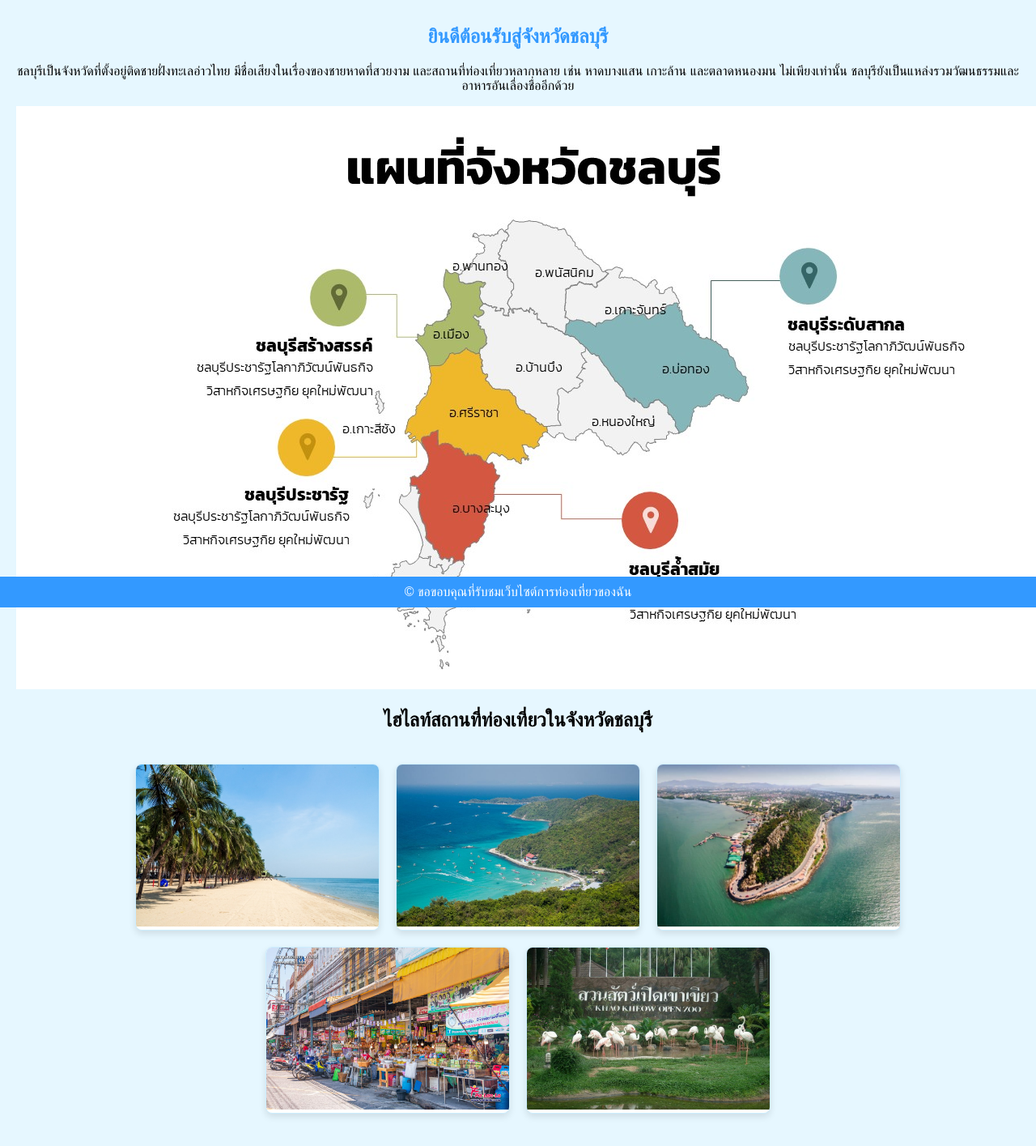
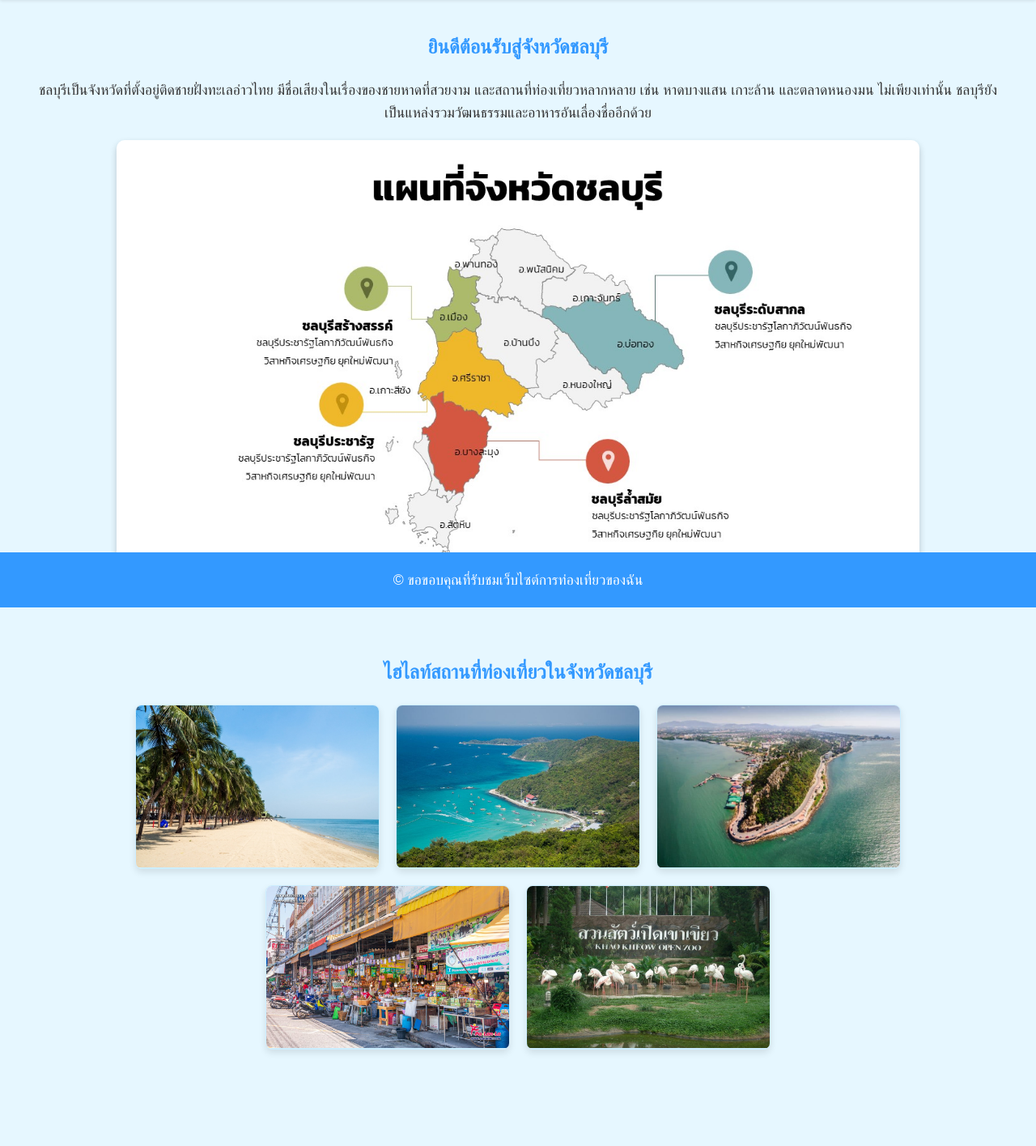
Before and after one commit to Boonyakid-Poompeng/Web-Travel-Chonburi, a plain HTML site: page index.html in a window 1280 px wide. Shown: the part 50-1465 px from the top of the page at 81% size. After the commit the page ends 1366 px from the top, so only its background shows below. Drawn offline with Linux system fonts and the light colour scheme.

Commit message:
แก้ไขสไตล์ index

```diff
--- a/css/index-styles.css
+++ b/css/index-styles.css
@@ -1,22 +1,31 @@
+/* สไตล์พื้นฐาน */
 body {
     font-family: 'Arial', sans-serif;
     margin: 0;
     padding: 0;
-    background-color: #e6f7ff; /* สีฟ้าอ่อนมาก */
+    background-color: #e6f7ff; /* สีฟ้าอ่อน */
+    color: #333; /* สีข้อความหลัก */
+    line-height: 1.6; /* ระยะห่างระหว่างบรรทัด */
 }
 
-h1 {
+h1, h2 {
     text-align: center;
-    color: #3399ff; /* สีฟ้าอ่อนสดใส */
-    margin-top: 20px;
+    color: #3399ff; /* สีฟ้าสดใส */
+    margin: 20px 0;
+}
+
+p {
+    margin: 10px 20px;
+    text-align: center;
+    font-size: 1.1em;
 }
 
 /* การตกแต่ง header */
 header {
-    background-color: #3399ff; /* สีฟ้าอ่อนสดใส */
+    background-color: #3399ff; /* สีฟ้าสดใส */
     color: white;
     padding: 10px 0;
-    box-shadow: 0 2px 4px rgba(0, 0, 0, 0.2);
+    box-shadow: 0 2px 4px rgba(0, 0, 0, 0.1);
 }
 
 nav ul {
@@ -27,7 +36,7 @@ nav ul {
 }
 
 nav ul li {
-    display: inline;
+    display: inline-block;
     margin-right: 20px;
 }
 
@@ -43,34 +52,29 @@ nav ul li a:hover {
     color: #ffdd57; /* สีเหลืองอ่อน */
 }
 
-/* การตกแต่ง main */
-main {
+/* ส่วนภาพรวมจังหวัด */
+.overview {
     padding: 20px;
-    text-align: center;
 }
 
-/* การตกแต่ง footer */
-footer {
-    background-color: #3399ff; /* สีฟ้าสดใส */
-    color: white;
-    text-align: center;
-    padding: 10px 0;
-    position: fixed;
-    width: 100%;
-    bottom: 0;
+.overview img {
+    display: block;
+    margin: 20px auto;
+    max-width: 80%;
+    border-radius: 10px;
+    box-shadow: 0 4px 8px rgba(0, 0, 0, 0.2);
 }
 
-footer p {
-    margin: 0;
+/* ไฮไลท์สถานที่ */
+.highlights {
+    padding: 20px;
 }
 
-/* สไตล์ข้อมูลสถานที่ท่องเที่ยว */
 .tourist-places {
     display: flex;
     flex-wrap: wrap;
     justify-content: center;
-    gap: 20px; /* ระยะห่างระหว่างแต่ละสถานที่ */
-    padding: 20px;
+    gap: 20px;
 }
 
 .place {
@@ -90,19 +94,52 @@ footer p {
 }
 
 .place img {
+    display: block; /* ป้องกันช่องว่างใต้รูป */
     width: 100%;
     height: 200px;
     object-fit: cover;
+    border-bottom: 1px solid #cceeff;
+    margin: 0;
+    padding: 0;
 }
 
 .place h3 {
     font-size: 1.3em;
-    color: #3399ff; /* สีฟ้าอ่อนสดใส */
+    color: #3399ff; /* สีฟ้าสดใส */
     margin: 10px 0;
 }
 
 .place p {
     font-size: 1em;
-    color: #666; /* สีเทาเข้ม */
-    padding: 0 10px 20px 10px;
+    color: #555; /* สีเทาเข้ม */
+    padding: 0 10px 20px;
 }
+
+/* การตกแต่ง footer */
+footer {
+    background-color: #3399ff;
+    color: white;
+    text-align: center;
+    padding: 10px 0;
+    position: fixed;
+    bottom: 0;
+    width: 100%;
+}
+
+/* Responsive Design */
+@media (max-width: 768px) {
+    .tourist-places {
+        flex-direction: column;
+        gap: 10px;
+    }
+
+    .place {
+        width: 90%;
+        margin: 0 auto;
+    }
+
+    nav ul li {
+        display: block;
+        margin: 10px 0;
+    }
+}
```
